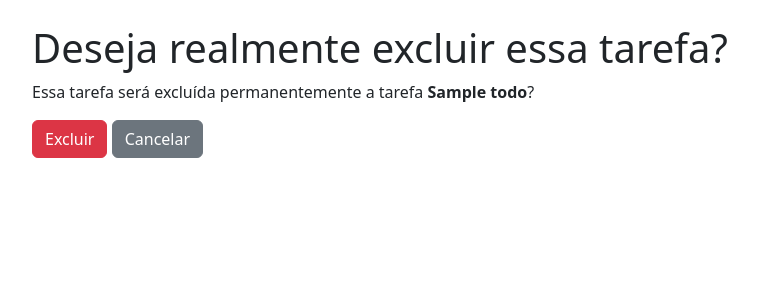
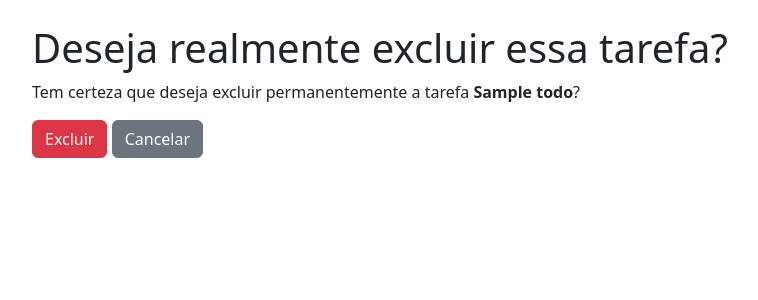
Before and after one commit to MateusMaccos/task_manager, a Django app: page /delete/1 in a window 1280 px wide. Shown: the part 56-356 px from the top of the page, without its empty margins (50-808 px from the left). Run offline with Django 5.2, Linux system fonts and the light colour scheme; a user stored in the database is signed in; tables that the repository leaves empty hold one stand-in row (values such as "Sample post").

Commit message:
feat: images

```diff
--- a/todos/templates/todos/todo_confirm_delete.html
+++ b/todos/templates/todos/todo_confirm_delete.html
@@ -6,7 +6,7 @@
 
 {% block content %}
     <h1>Deseja realmente excluir essa tarefa?</h1>
-    <p>Essa tarefa será excluída permanentemente a tarefa <strong>{{ todo.title }}</strong>?</p>
+    <p>Tem certeza que deseja excluir permanentemente a tarefa <strong>{{ todo.title }}</strong>?</p>
 
     <form method="POST">
         {% csrf_token %}
```
Also changed, not shown: assets/cadastro.png (added), assets/excluirTasks.png (added), assets/login.png (added), assets/novaTarefa.png (added), assets/taskConcluida.png (added), assets/tasksCriada.png (added), assets/tasksVazia.png (added).
